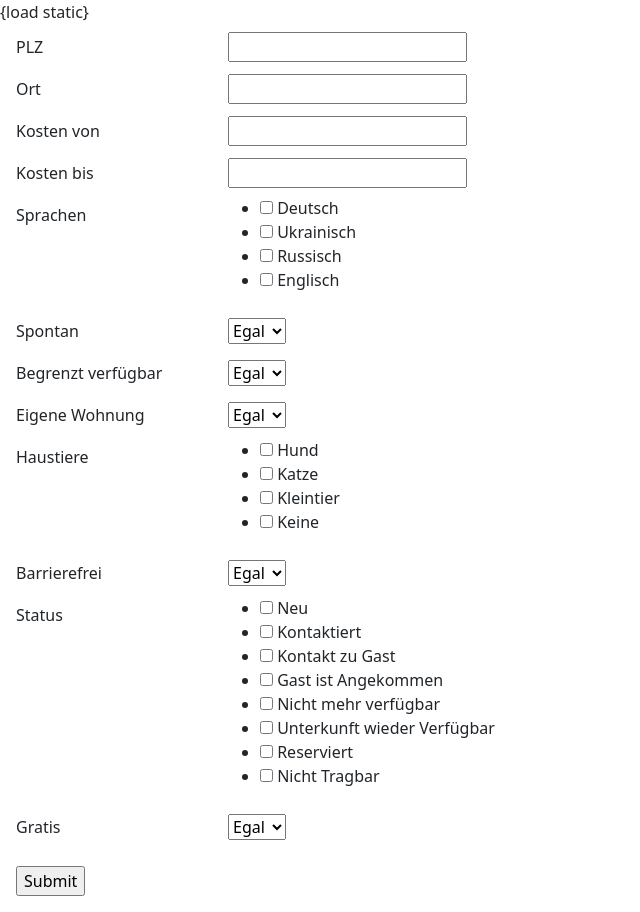
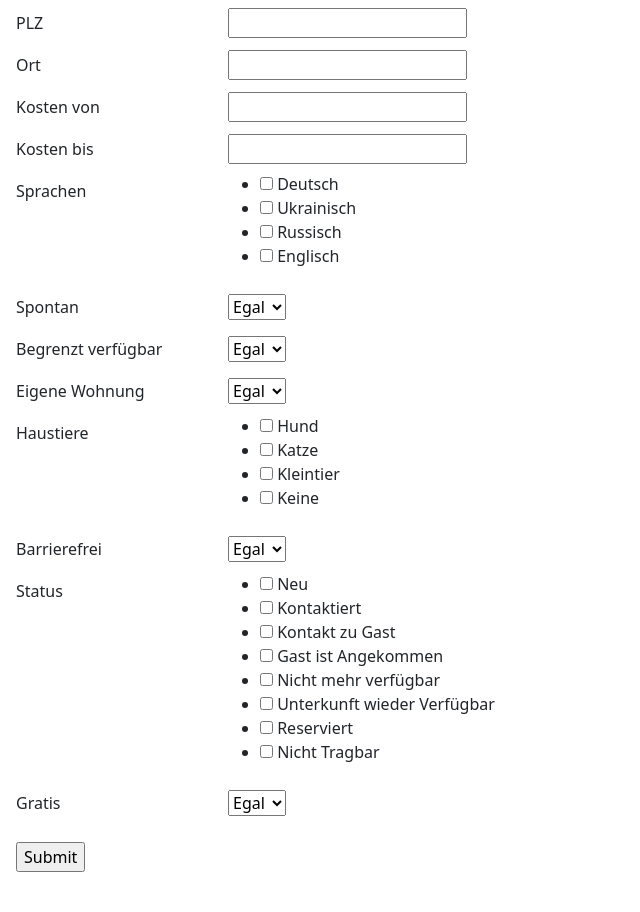
Before and after one commit to Space-Eye/serd, a Django app: page /offer_filter in a window 1280 px wide. Shown: the whole page, without its empty margins (0-640 px from the left). After the commit the page ends 872 px from the top, so only its background shows below. Run offline with Django 3.2, Linux system fonts and the light colour scheme; the visitor is signed in with stand-in values (Sample User, id 1); parts of the project's set-up code (start-up, migrations or seed data) failed here and were passed over; some libraries are stand-ins or nearby versions.

Commit message:
remove broken template tag

```diff
--- a/templates/serd/offer_filter.html
+++ b/templates/serd/offer_filter.html
@@ -9,7 +9,7 @@
 
 {# Display django.contrib.messages as Bootstrap alerts #}
 {% bootstrap_messages %}
-{load static}
+
 <title>Offer filter - SERD</title>
 <link rel="icon" type="image/x-icon" href="{% static 'logo.png' %}">
 
```
